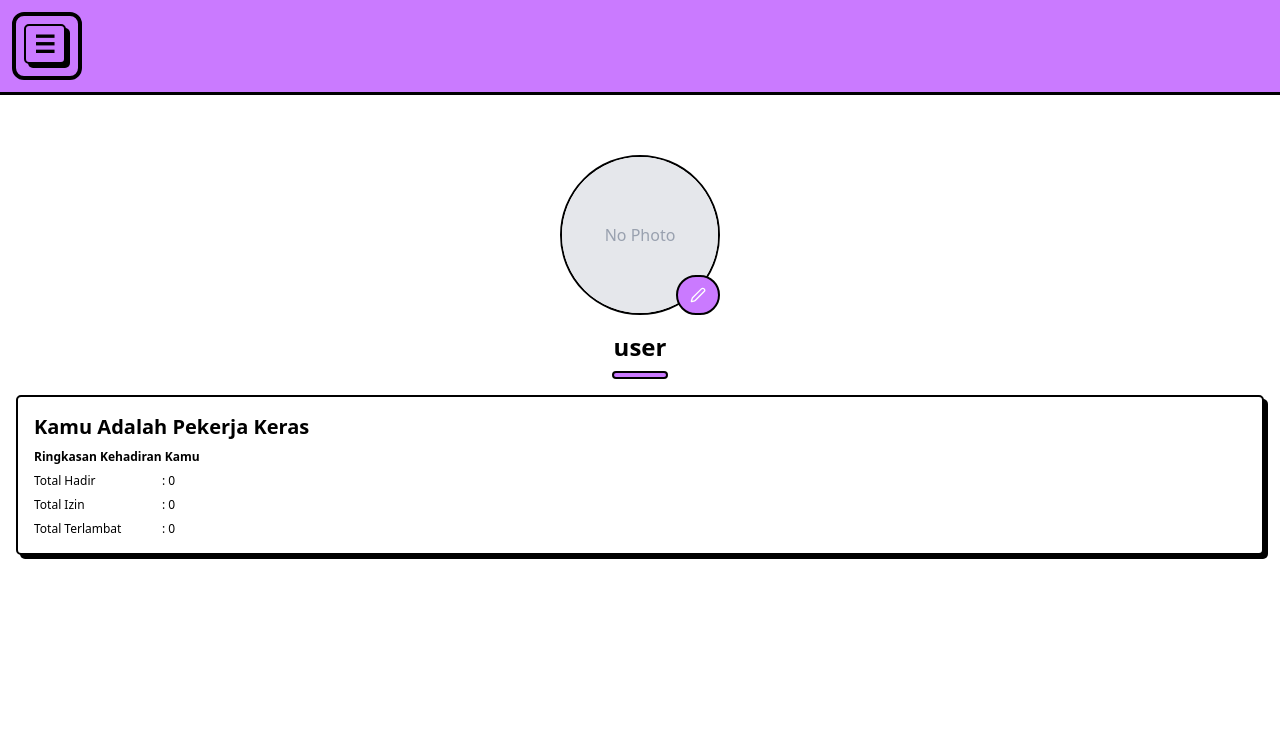
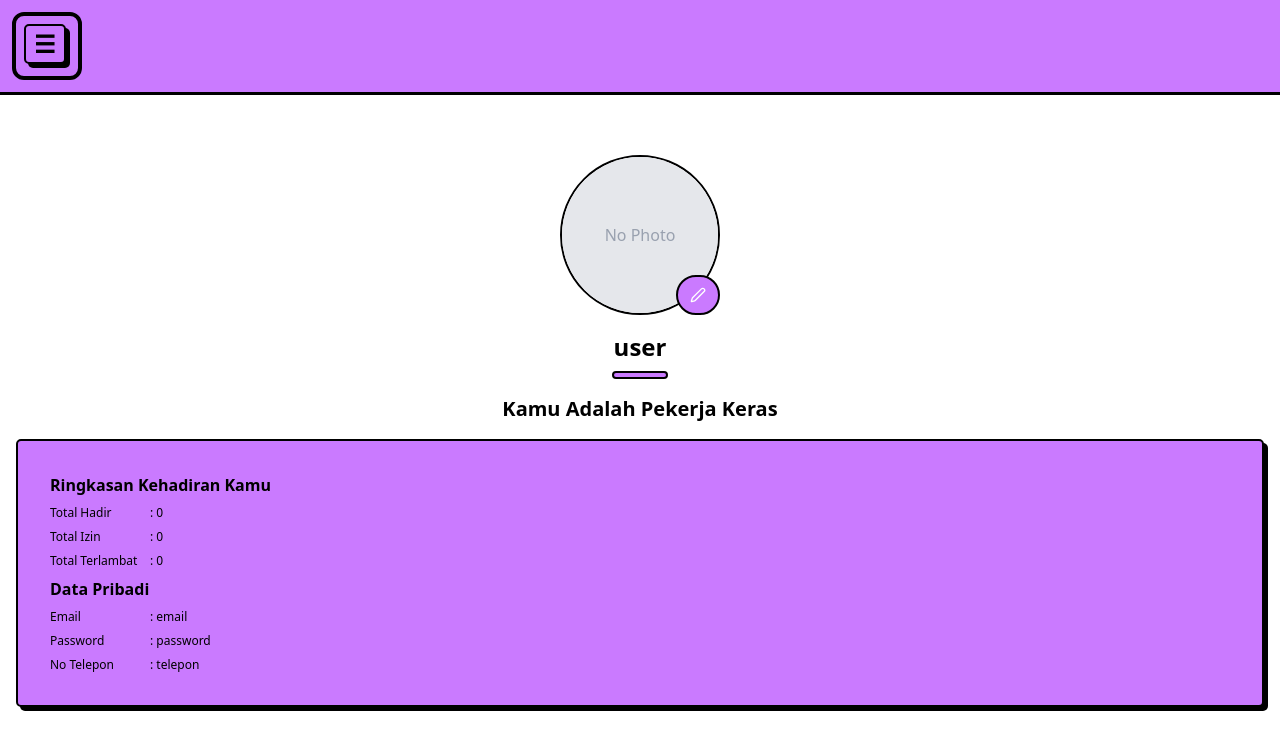
Before and after one commit to imAbizars/Attendify, a React (Vite) app: page /profile in a window 1280 px wide. Shown: the top 750 px of the page. Built offline with nearby package versions, Linux system fonts and the light colour scheme; no server answers; sample sign-in values are in the browser's storage.

Commit message:
update data pribadi

```diff
--- a/src/components/pages/main/Home.jsx
+++ b/src/components/pages/main/Home.jsx
@@ -16,11 +16,7 @@ import {useGeolocation} from "@/lib/utilites/UseGeolocation";
 import { Card } from "@/components/ui/card";
 import { useWaktu } from "@/lib/utilites/useWaktu";
 
-delete L.Icon.Default.prototype._getIconUrl;
-L.Icon.Default.mergeOptions({
-  iconUrl: icon,
-  shadowUrl: iconShadow,
-});
+
 
 export default function Home() {
   const {location,error,jarakKeKantor,dalamJangkauan} = useGeolocation();
@@ -53,7 +49,7 @@ export default function Home() {
       return "Malam";
   }
   return (
-    <div className="flex flex-col gap-4 p-4 pt-8  min-h-screen w-full">
+    <div className="flex flex-col gap-4 p-4 pt-10  min-h-screen w-full">
         <div className="flex flex-col gap-2">
           <h1 className="text-3xl">Selamat {getGreet(waktu.getHours())} {nama}</h1>
           <h1 className="text-5xl">{waktu.toLocaleTimeString('id-ID',{
@@ -86,7 +82,7 @@ export default function Home() {
               <MapContainer
                 center={[location.lat, location.lng]}
                 zoom={30}
-                style={{ height: "200px", width: "90%",zIndex:1 }}
+                style={{ height: "300px", width: "90%",zIndex:1 }}
               >
                 <TileLayer
                   url="https://{s}.tile.openstreetmap.org/{z}/{x}/{y}.png"
@@ -103,9 +99,9 @@ export default function Home() {
             {jarakKeKantor !== null && (
                 dalamJangkauan ? (
                     <div className="flex justify-center gap-2 p-2 border-2 border-black rounded-md mt-2">
-                        <AlertCircleIcon/>
+                        <AlertCircleIcon size={30}/>
                         <p>
-                            Lokasi kamu berada {jarakKeKantor} meter dari kantor <br />
+                            Lokasi kamu berada {jarakKeKantor} meter dari kantor
                             (<span className="text-green-500 font-medium"> dalam jangkauan </span>)
                         </p>
                     </div>
@@ -113,7 +109,7 @@ export default function Home() {
                     <div className="flex justify-center gap-2 p-2 border-2 border-red-500 rounded-md mt-2">
                         <AlertCircleIcon className="text-red-500"/>
                         <p>
-                            Lokasi kamu berada {jarakKeKantor} meter dari kantor&nbsp;
+                            Lokasi kamu berada {jarakKeKantor} meter dari kantor
                             (<span className="text-red-500 font-medium">di luar jangkauan</span>)
                         </p>
                     </div>
--- a/src/components/pages/main/Profile.jsx
+++ b/src/components/pages/main/Profile.jsx
@@ -98,25 +98,35 @@ export default function Profile() {
 
                 <div className="flex flex-col items-center gap-2">
                     <div className="text-2xl font-bold">{nama}</div>
-                    {/* lebar span mengikuti panjang nama */}
                     <span
                         className="h-2 bg-main rounded-lg block border-2"
                         style={{ width: `${nama.length * 14}px` }}
                     />
                 </div>
 
-                <Card className="w-full p-4">
-                    <h1 className="text-xl">Kamu Adalah {infoRankUser}</h1>
-                    <div className="flex flex-col gap-2 text-xs ">
-                        <h1 className="font-bold">Ringkasan Kehadiran Kamu</h1>
+                <h1 className="text-xl">Kamu Adalah {infoRankUser}</h1>
+                <Card className="w-full p-8 bg-main">
+                    <div className="flex flex-col gap-2">
+                        <h1 className="text-md ">Ringkasan Kehadiran Kamu</h1>
 
                         {[
                             { label: "Total Hadir", value: totalDataAbsen },
                             { label: "Total Izin", value: totalDataAbsenIzin },
                             { label: "Total Terlambat", value: totalDataAbsenTerlambat },
                         ].map(({ label, value }) => (
-                            <div key={label} className="flex">
-                                <span className="w-32">{label}</span>
+                            <div key={label} className="flex text-xs">
+                                <span className="w-25">{label}</span>
+                                <span>: {value}</span>
+                            </div>
+                        ))}
+                        <h1 className="text-md">Data Pribadi</h1>
+                        {[
+                            {label : "Email", value : "email"},
+                            {label : "Password",value : "password"},
+                            {label : "No Telepon",value : "telepon"}
+                        ].map(({label,value})=>(
+                            <div key={label} className="flex text-xs">
+                                <span className="w-25">{label}</span>
                                 <span>: {value}</span>
                             </div>
                         ))}
```
